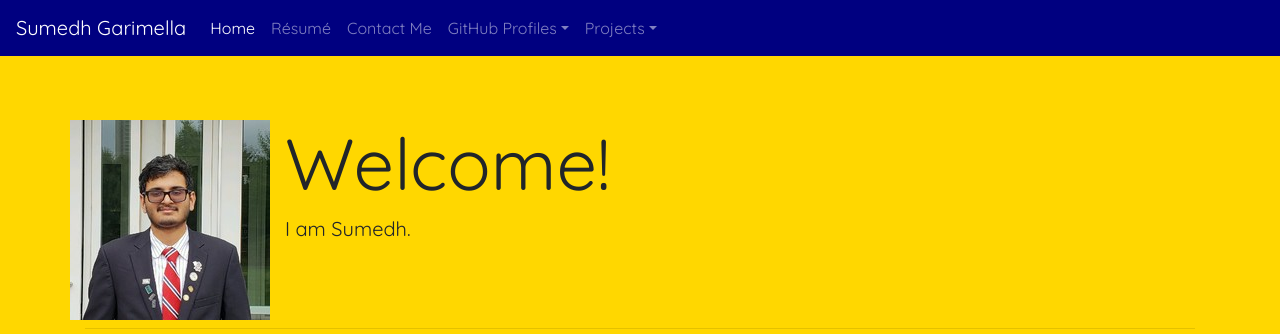
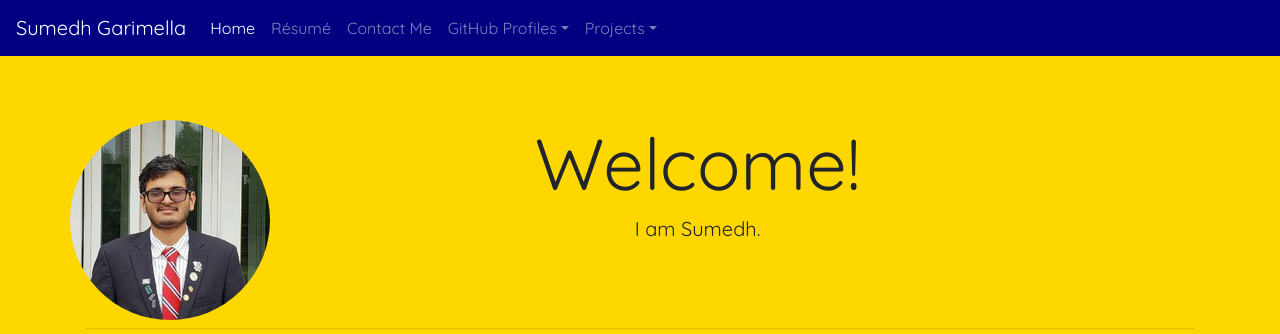
Before and after one commit to hdemusg/hdemusg.github.io, a plain HTML site: page index.html in a window 1280 px wide. Shown: the top 334 px of the page. Drawn offline with nearby package versions, Linux system fonts and the light colour scheme.

Commit message:
image rounding and some other index page updates

```diff
--- a/index.html
+++ b/index.html
@@ -20,6 +20,10 @@
 
       a {
         color: gold;
+      }
+
+      img {
+        border-radius: 50%;
       }
     </style>
   </head>
@@ -80,8 +84,8 @@
         <div class="row">
             <img src="hdemusg.jpg" />
           <div class="col-sm-9">
-            <h1 class="display-3">Welcome!</h1>
-            <p class="lead"> <b> I am Sumedh. </b></p>
+            <h1 class="display-3" style="text-align: center;">Welcome!</h1>
+            <p class="lead" style="text-align: center;"> <b> I am Sumedh. </b></p>
           </div>
         </div>
         <hr class="my-2">
```
